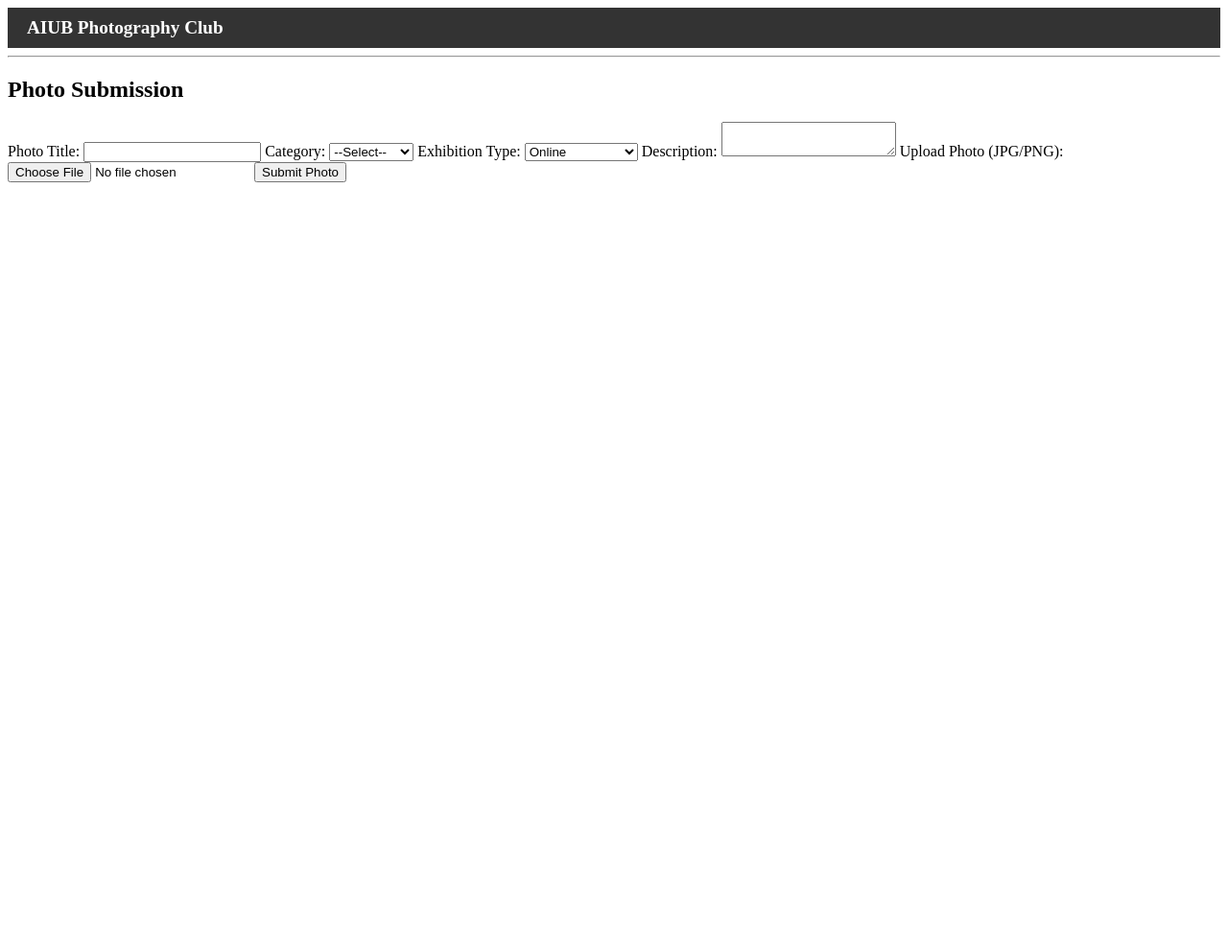
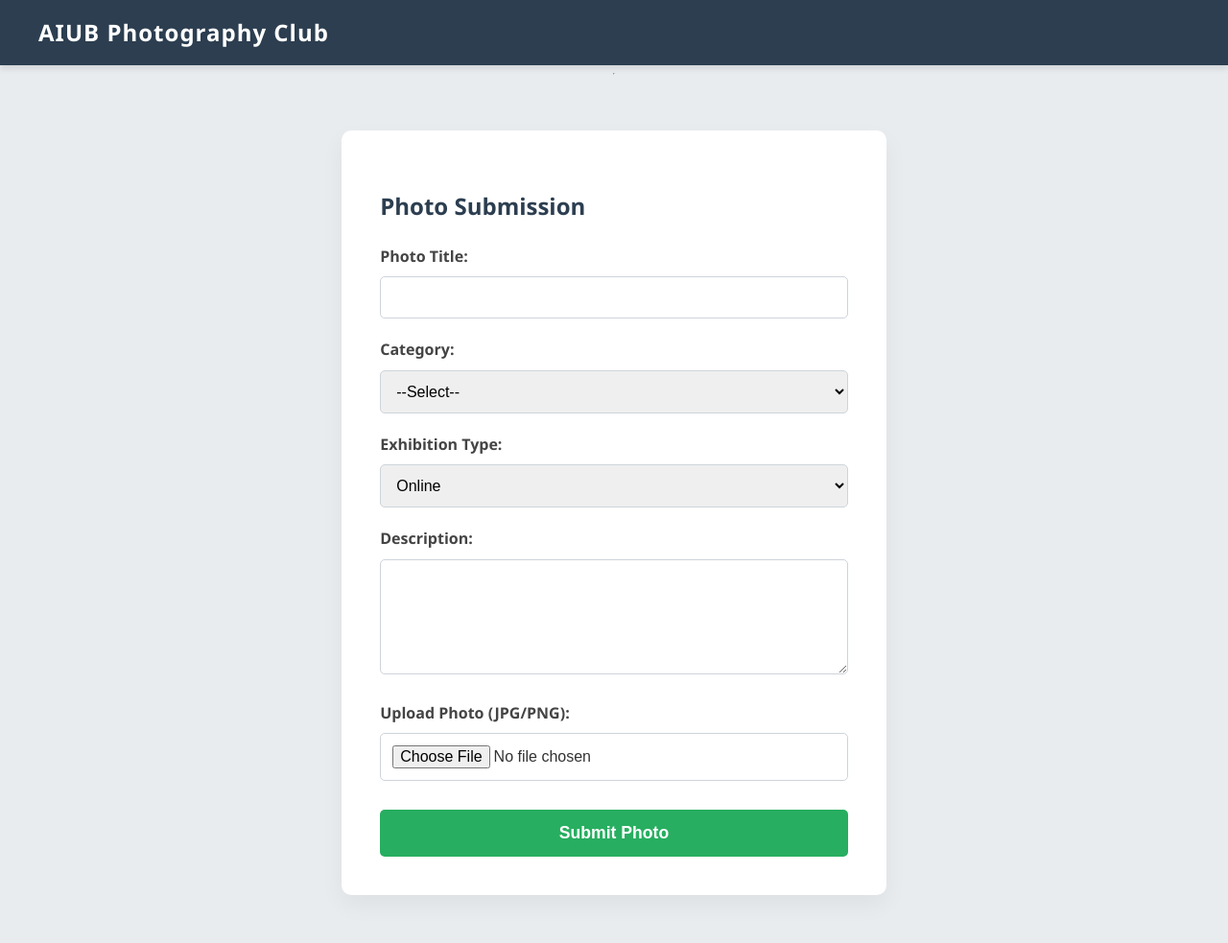
Before and after one commit to mosaddiktawsif/Aiub-photography-club-site, a PHP site: page /views/submission_form.php in a window 1280 px wide. Shown: the whole page at 96% size. Before the commit the page ends 190 px from the top, so only its background shows below. Run offline with PHP 8.4, Linux system fonts and the light colour scheme.

Commit message:
UI: Enhanced visual design with modern card layout and stacked forms

```diff
--- a/assets/style.css
+++ b/assets/style.css
@@ -1,17 +1,214 @@
+body {
+    font-family: 'Segoe UI', Tahoma, Geneva, Verdana, sans-serif;
+    background-color: #e9ecef;
+    margin: 0;
+    padding: 0;
+    color: #333;
+    line-height: 1.6;
+}
+
+h1, h2, h3 {
+    color: #2c3e50;
+    margin-bottom: 15px;
+}
+
+a { text-decoration: none; color: inherit; }
+
+
+
+
+
 .navbar {
-    background-color: #333;
-    overflow: hidden;
-    padding: 10px 20px;
+    background-color: #2c3e50;
+    padding: 15px 40px;
     display: flex;
     justify-content: space-between;
     align-items: center;
     color: white;
+    box-shadow: 0 4px 6px rgba(0,0,0,0.1);
 }
-.nav-brand { font-weight: bold; font-size: 1.2em; }
+
+.nav-brand {
+    font-size: 1.5rem;
+    font-weight: bold;
+    letter-spacing: 1px;
+}
+
 .nav-links a {
+    color: #ecf0f1;
+    margin-left: 20px;
+    font-size: 0.95rem;
+    padding: 5px 10px;
+    border-radius: 4px;
+    transition: background 0.3s, color 0.3s;
+}
+
+.nav-links a:hover {
+    background-color: #34495e;
+    color: #fff;
+    text-decoration: none;
+}
+
+
+
+
+
+.container {
+    max-width: 900px;
+    margin: 50px auto;
+    background: white;
+    padding: 40px;
+    border-radius: 10px;
+    box-shadow: 0 10px 25px rgba(0,0,0,0.05);
+}
+
+
+
+
+
+form label {
+    display: block;
+    margin-top: 20px;
+    margin-bottom: 8px;
+    font-weight: 600;
+    color: #444;
+}
+
+form input[type="text"],
+form input[type="file"],
+form select,
+form textarea {
+    width: 100%;
+    padding: 12px;
+    border: 1px solid #ced4da;
+    border-radius: 5px;
+    font-size: 1rem;
+    box-sizing: border-box;
+    transition: border-color 0.3s;
+}
+
+
+form input:focus,
+form select:focus,
+form textarea:focus {
+    border-color: #3498db;
+    outline: none;
+    box-shadow: 0 0 5px rgba(52, 152, 219, 0.3);
+}
+
+form textarea {
+    height: 120px;
+    resize: vertical;
+}
+
+
+button {
+    margin-top: 30px;
+    background-color: #27ae60;
     color: white;
+    padding: 14px 20px;
+    border: none;
+    border-radius: 5px;
+    font-size: 1.1rem;
+    cursor: pointer;
+    width: 100%;
+    font-weight: bold;
+    transition: background 0.3s, transform 0.1s;
+}
+
+button:hover {
+    background-color: #219150;
+    transform: translateY(-2px);
+}
+
+
+
+
+
+table {
+    width: 100%;
+    border-collapse: collapse;
+    margin-top: 25px;
+    background: white;
+    border-radius: 8px;
+    overflow: hidden;
+    box-shadow: 0 0 20px rgba(0, 0, 0, 0.05);
+}
+
+thead tr {
+    background-color: #2c3e50;
+    color: white;
+    text-align: left;
+}
+
+th, td {
+    padding: 15px 20px;
+    border-bottom: 1px solid #eee;
+}
+
+tbody tr:nth-of-type(even) {
+    background-color: #f8f9fa;
+}
+
+tbody tr:last-of-type {
+    border-bottom: 2px solid #2c3e50;
+}
+
+tbody tr:hover {
+    background-color: #e2e6ea;
+}
+
+
+
+
+body {
+    min-height: 100vh;
+    display: flex;
+    flex-direction: column;
+}
+
+
+.btn {
+    display: inline-block;
+    background: #3498db;
+    color: white;
+    padding: 12px 25px;
+    margin: 10px;
+    border-radius: 30px;
     text-decoration: none;
-    margin-left: 15px;
-    font-size: 0.9em;
+    font-weight: bold;
+    transition: background 0.3s;
 }
-.nav-links a:hover { text-decoration: underline; }
+
+.btn:hover {
+    background: #2980b9;
+    transform: scale(1.05);
+}
+
+.btn-green {
+    background: #27ae60;
+}
+.btn-green:hover {
+    background: #219150;
+}
+
+
+
+
+.error {
+    background-color: #f8d7da;
+    color: #721c24;
+    padding: 15px;
+    border-radius: 5px;
+    border-left: 5px solid #721c24;
+    margin-bottom: 20px;
+}
+
+.success {
+    background-color: #d4edda;
+    color: #155724;
+    padding: 15px;
+    border-radius: 5px;
+    border-left: 5px solid #155724;
+    margin-bottom: 20px;
+}
```
